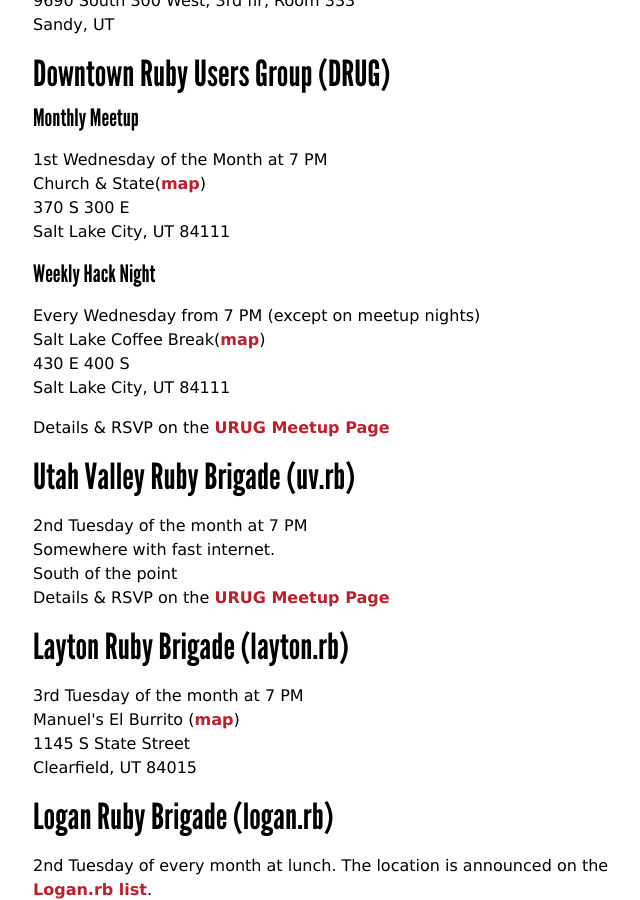
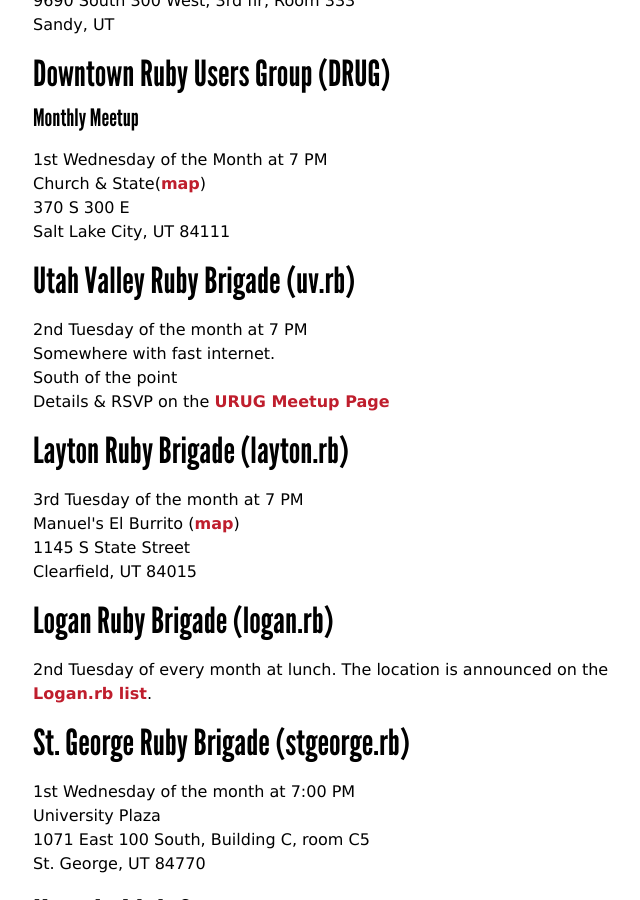
Before and after one commit to urug/urug.github.io, a Jekyll site: the page built from index.html, in a window 1280 px wide and 900 px high, scrolled down 641 px. Shown: the whole window, without its empty margins (307-947 px from the left). Built offline with Jekyll 4.4.1, drawn with Linux system fonts in a browser that asks for light colours.

Commit message:
Removes DRUG Hacknight from meetup list. Adds myself to the users.

```diff
--- a/index.html
+++ b/index.html
@@ -20,13 +20,6 @@
 <strong>Church & State</strong>(<a href="https://goo.gl/FjWxrR" target="_blank">map</a>)<br>
 370 S 300 E <br>
 Salt Lake City, UT 84111</p>
-
-<h3 id='drug-hack-night'> Weekly Hack Night</h3>
-<p>Every Wednesday from 7 PM (except on meetup nights)<br>
-<strong>Salt Lake Coffee Break</strong>(<a href="https://goo.gl/k761Gk" target="_blank">map</a>)<br>
-430 E 400 S <br>
-Salt Lake City, UT 84111</p>
-<p> Details & RSVP on the <a href="http://www.meetup.com/Utah-Ruby-Users-Group" target="_blank">URUG Meetup Page</a></p>
 
 <h2 id="uv.rb">Utah Valley Ruby Brigade (uv.rb)</h2>
 <p>2nd Tuesday of the month at 7 PM<br>
```
Also changed, not shown: users/quintinadam.textile (added, +13 -0 lines).
